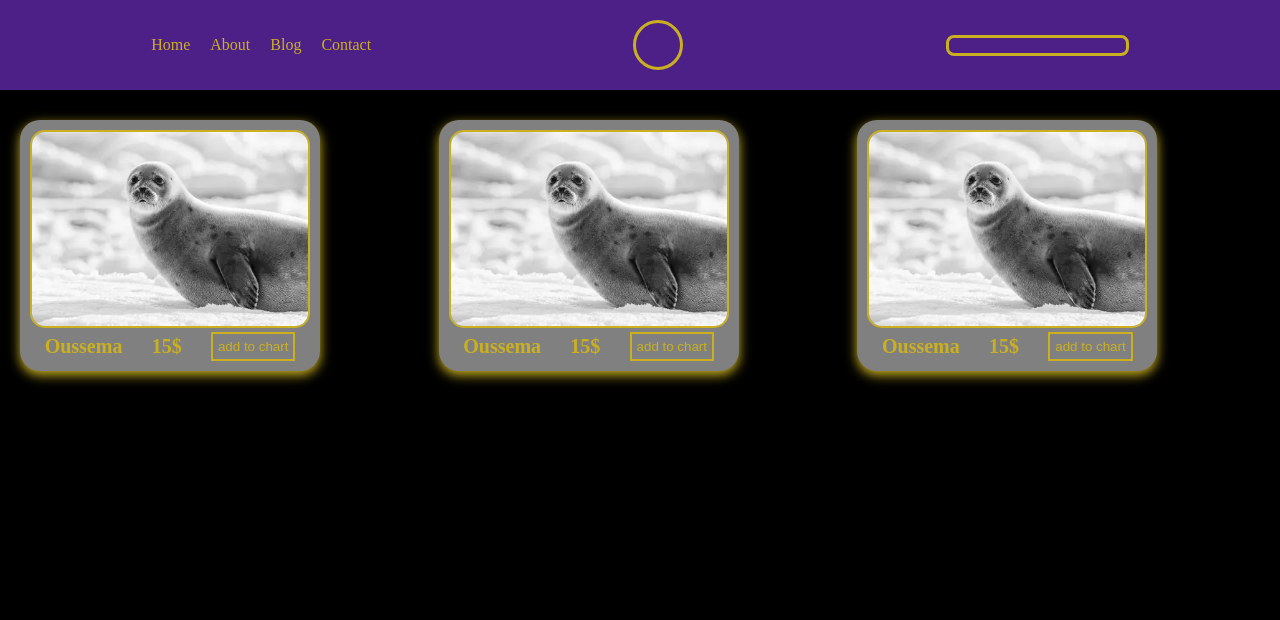
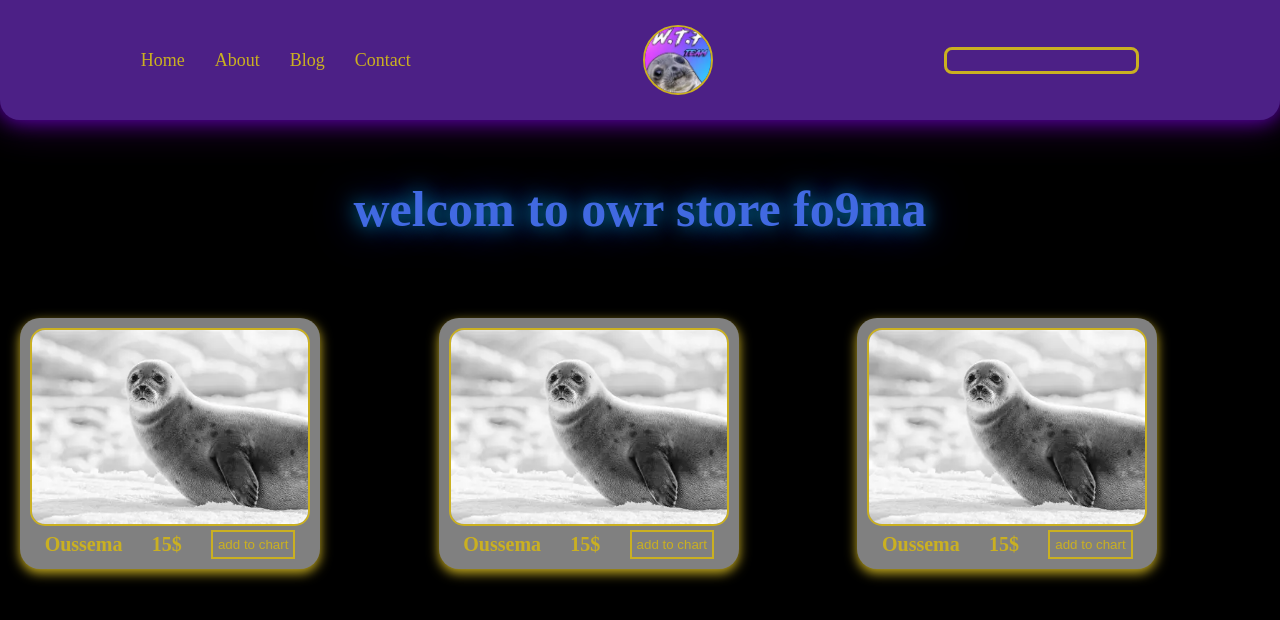
Before and after one commit to Oussecg/fo9ma.com, a plain HTML site: page index.html in a window 1280 px wide. Drawn offline with nearby package versions, Linux system fonts and the light colour scheme.

Commit message:
hunter cc

```diff
--- a/index.html
+++ b/index.html
@@ -18,13 +18,14 @@
       <li><a href="/blog.html">Blog</a></li>
       <li><a href="/contact.html">Contact</a></li>
     </ul>
-    <a href="/" class="fo9ma-logo-container">
-      <img src="logofo9ma" alt="" />
+      <img class="fo9ma-logo-container" src="logo.png" alt="" />
     </a>
     <input class="search-bar" type="text" name="" id="" />
   </header>
   <body>
+    <h1> welcom to owr store fo9ma </h1>
     <form class="articles-container"></form>
+
   </body>
   <script src="script.js"></script>
 </html>
--- a/script.js
+++ b/script.js
@@ -54,7 +54,7 @@ class Operators {
         <div class="article-data-container">
           <label class="article-name">${article.name}</label>
           <label class="article-price">${article.price}$</label>
-          <button class="add-cart" id="add-cart">add to chart</button>
+          <button class="add-cart" id="add-cart" >add to chart</button>
         </div>
       </div>`;
     });
@@ -65,3 +65,4 @@ class Operators {
 const operators = new Operators();
 operators.changeVariables();
 operators.readArticles();
+operators.renderArticles();
--- a/style.css
+++ b/style.css
@@ -21,14 +21,19 @@ body {
   display: flex;
   justify-content: space-around;
   align-items: center;
-  padding: 20px;
+  padding: 25px;
   margin-bottom: 10px;
+  border-radius: 0px 0px 20px 20px;
+  box-shadow: 0px 0px 20px rgb(91, 0, 175),0px 0px 40px rgb(66, 0, 97);
+
 }
 
 .links-list {
   list-style: none;
   display: flex;
-  gap: 20px;
+  gap: 30px;
+  font-size: 18px;
+
 }
 
 .links-list a {
@@ -42,14 +47,14 @@ body {
 }
 
 .fo9ma-logo-container {
-  width: 50px;
-  height: 50px;
+  width: 70px;
+  height: 70px;
   border-radius: 50%;
-  border: 3px solid var(--font-color);
+  border: 2px solid var(--font-color);
 }
 
 .fo9ma-logo-container:hover {
-  scale: 1.1;
+  scale: 1.2;
 }
 
 .search-bar {
@@ -58,10 +63,12 @@ body {
   outline: none;
   background: none;
   text-align: center;
+    padding: 3px 6px;
+
 }
 
 .search-bar:focus {
-  padding: 2px 5px;
+  padding: 5px 10px;
 }
 
 .articles-container {
@@ -109,3 +116,10 @@ body {
   color: var(--font-color);
   font-weight: bold;
 }
+h1{
+  color: royalblue;
+  text-align: center;
+  font-size: 50px;
+  text-shadow: 0px 0px 20px rgb(0, 149, 175),0px 0px 40px rgb(25, 0, 165);
+  margin: 60px;
+}
```
Also changed, not shown: logo.png (added).
